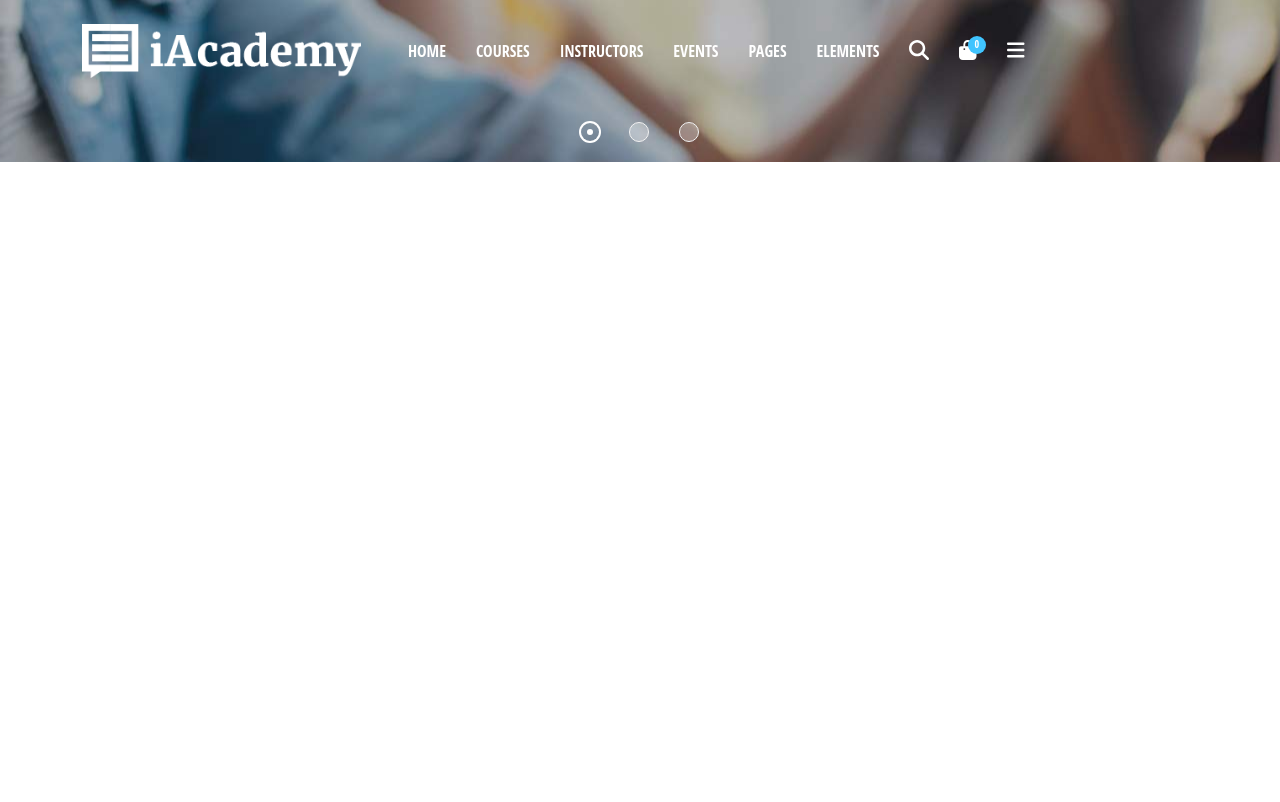
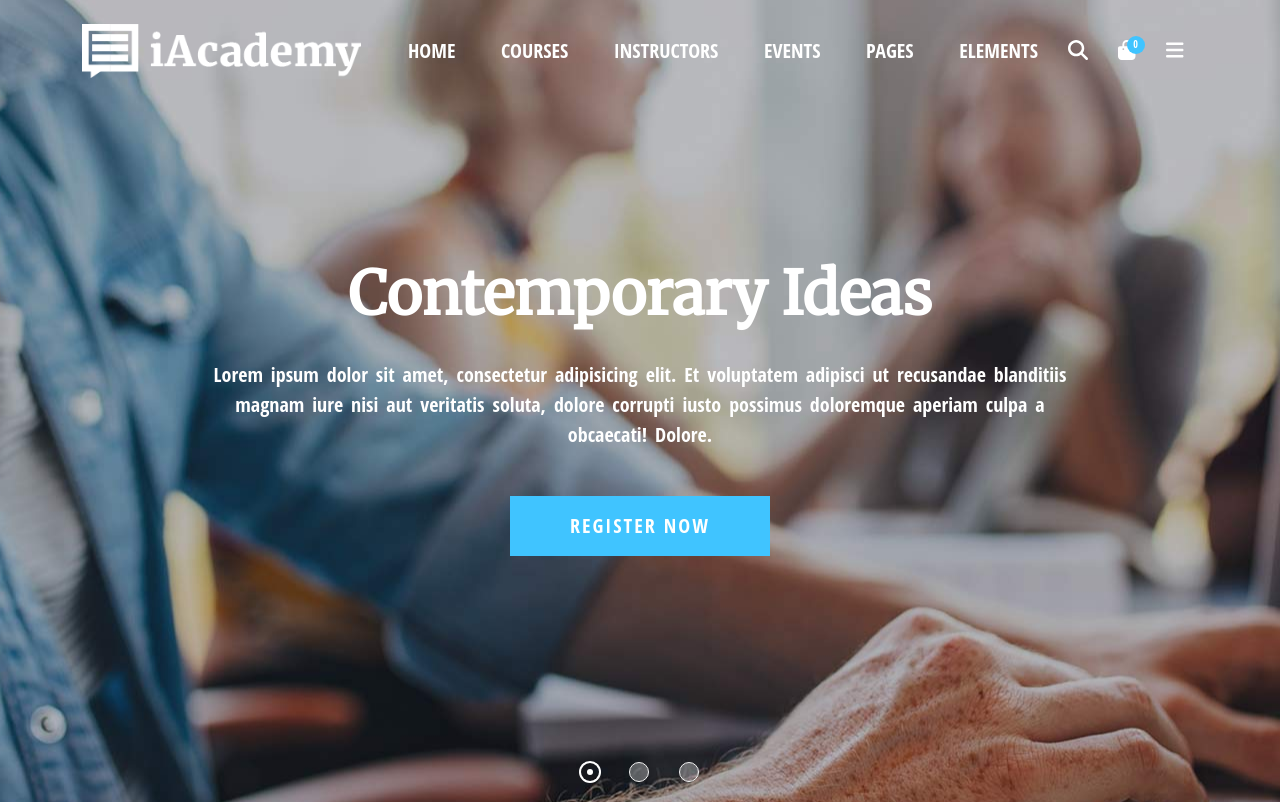
Before and after one commit to AndreaMinelli/proj-html-vuejs, a Vue app: page / in a window 1280 px wide. Built offline with nearby package versions, Linux system fonts and the light colour scheme.

Commit message:
Completato HeaderJumbotron

```diff
--- a/src/components/AppHeader.vue
+++ b/src/components/AppHeader.vue
@@ -4,9 +4,16 @@ import AppLogo from "./AppLogo.vue";
 import NavbarBase from "./NavbarBase.vue";
 import SliderBase from "./SliderBase.vue";
 import HeaderFunction from "./header_child/HeaderFunction.vue";
+import HeaderJumbotron from "./header_child/HeaderJumbotron.vue";
 export default {
   name: "AppHeader",
-  components: { AppLogo, NavbarBase, SliderBase, HeaderFunction },
+  components: {
+    AppLogo,
+    NavbarBase,
+    SliderBase,
+    HeaderFunction,
+    HeaderJumbotron,
+  },
   data() {
     return {
       headerLinks,
@@ -22,10 +29,13 @@ export default {
       :images="headerSlider"
       target="header_slider"
       dotClass="double">
-      <div class="container d-flex align-items-center py-4">
-        <app-logo class="w-25"></app-logo>
-        <navbar-base :links="headerLinks"></navbar-base>
-        <header-function></header-function>
+      <div class="container">
+        <div class="d-flex align-items-center py-4 justify-content-between">
+          <app-logo class="w-25"></app-logo>
+          <navbar-base :links="headerLinks" class="flex-grow-1"></navbar-base>
+          <header-function></header-function>
+        </div>
+        <header-jumbotron></header-jumbotron>
       </div>
     </slider-base>
   </header>
--- a/src/components/NavbarBase.vue
+++ b/src/components/NavbarBase.vue
@@ -24,6 +24,7 @@ ul {
     text-transform: uppercase;
     color: white;
     margin: 0 15px;
+    font-size: 20px;
   }
 }
 </style>
--- /dev/null
+++ b/src/components/header_child/HeaderJumbotron.vue
@@ -0,0 +1,50 @@
+<script>
+import ButtonBase from "../ui_components/ButtonBase.vue";
+export default {
+  name: "HeaderJumbotron",
+  components: { ButtonBase },
+};
+</script>
+
+<template>
+  <div class="jumbotron">
+    <h1>Contemporary Ideas</h1>
+    <p>
+      Lorem ipsum dolor sit amet, consectetur adipisicing elit. Et voluptatem
+      adipisci ut recusandae blanditiis magnam iure nisi aut veritatis soluta,
+      dolore corrupti iusto possimus doloremque aperiam culpa a obcaecati!
+      Dolore.
+    </p>
+    <button-base
+      :classes="['button', 'primary']"
+      label="register now"
+      type="button"></button-base>
+  </div>
+</template>
+
+<style lang="scss" scoped>
+@use "../../assets/scss/variables" as *;
+
+.jumbotron {
+  text-align: center;
+  display: flex;
+  flex-direction: column;
+  justify-content: center;
+  align-items: center;
+  height: 400px;
+  width: 80%;
+  margin: 120px auto;
+  color: white;
+  h1 {
+    font-family: $secondary-font;
+    font-size: 60px;
+    font-weight: bolder;
+    margin-bottom: 30px;
+  }
+
+  p {
+    font-size: 20px;
+    word-spacing: 3px;
+  }
+}
+</style>
--- /dev/null
+++ b/src/components/ui_components/ButtonBase.vue
@@ -0,0 +1,36 @@
+<script>
+export default {
+  name: "ButtonBase",
+  props: {
+    label: String,
+    type: String,
+    classes: Array,
+  },
+  computed: {
+    labelToUppercase() {
+      const label = this.label;
+      return label.toUpperCase();
+    },
+  },
+};
+</script>
+
+<template>
+  <button :type="type" :class="classes">{{ labelToUppercase }}</button>
+</template>
+
+<style lang="scss" scoped>
+.button {
+  padding: 15px 60px;
+  font-size: 20px;
+  border: none;
+  margin: 30px 0;
+  font-weight: bolder;
+  letter-spacing: 2px;
+
+  &.primary {
+    background-color: #40c4ff;
+    color: white;
+  }
+}
+</style>
```
